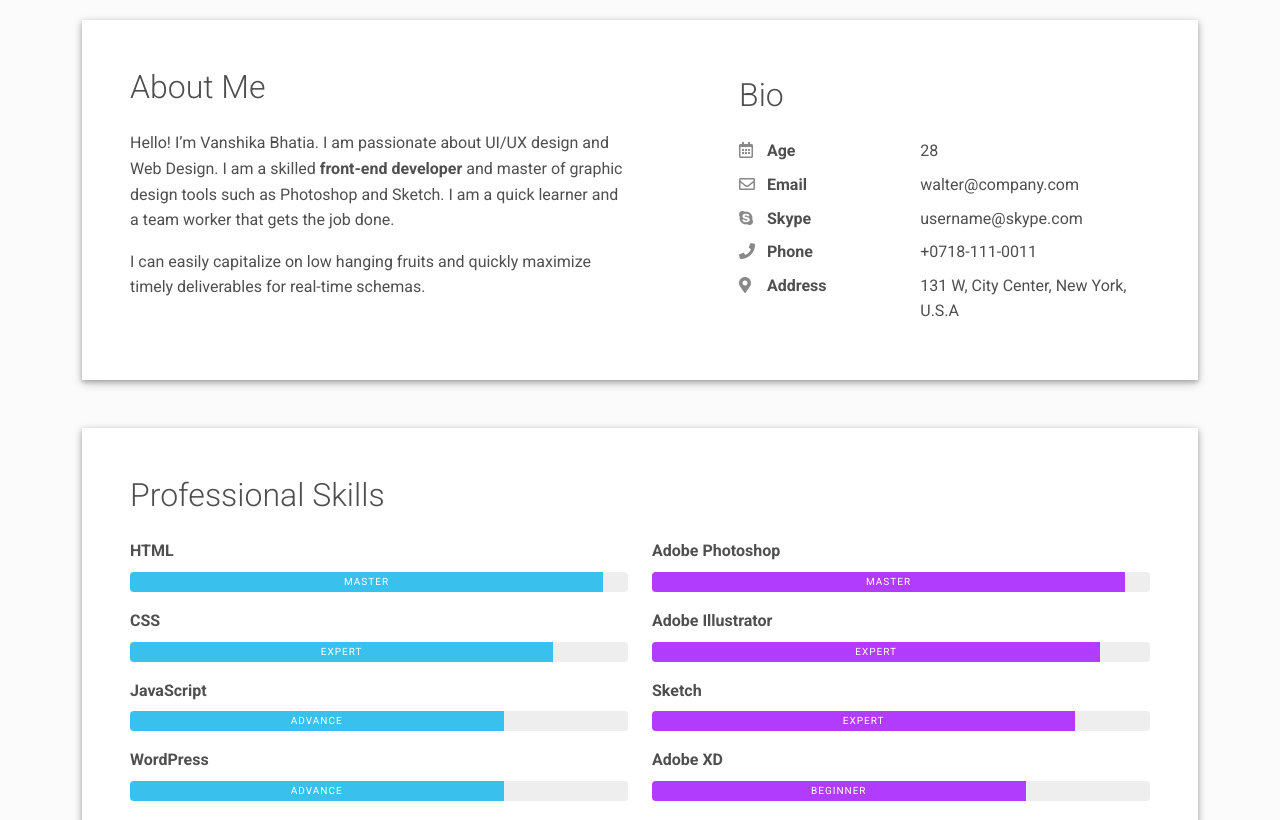
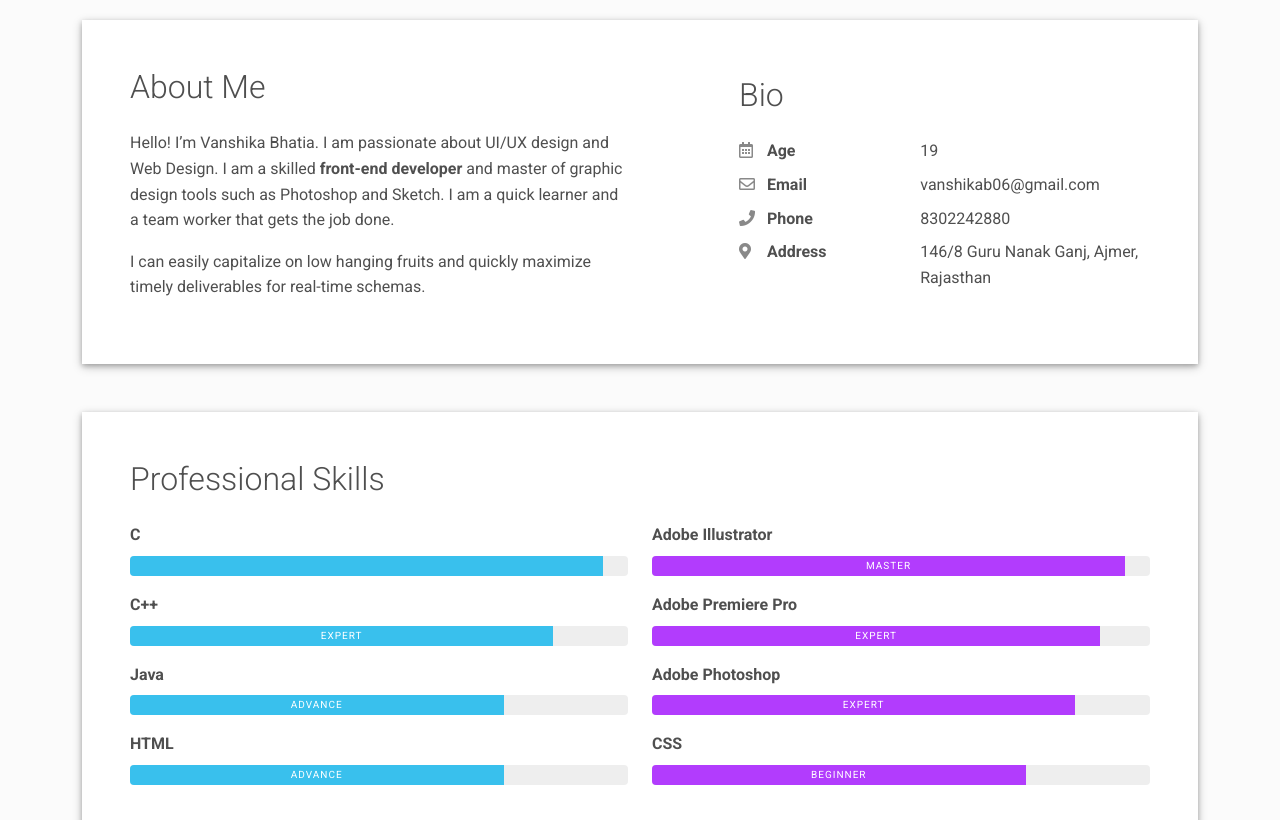
Before and after one commit to vanshikab06/vanshika-resume, a plain HTML site: page index.html in a window 1280 px wide. Shown: the part 640-1460 px from the top of the page. Drawn offline with Linux system fonts and the light colour scheme.

Commit message:
Added_more_information

```diff
--- a/index.html
+++ b/index.html
@@ -64,7 +64,7 @@
             <div class="header-bio mt-3">
               <div data-aos="zoom-in" data-aos-delay="0">
                 <h2 class="h1">Vanshika Bhatia</h2>
-                <p>Front-end Developer and Graphic Designer</p>
+                <p>Computer Science Engineering Student and Graphic Designer</p>
               </div>
               <div class="header-social mb-3 d-print-none" data-aos="zoom-in" data-aos-delay="200">
                 <nav role="navigation">
@@ -102,31 +102,31 @@
               <div class="pb-2 fw-bolder"><i class="far fa-calendar-alt pe-2 text-muted" style="width:24px;opacity:0.85;"></i> Age</div>
             </div>
             <div class="col-sm-7">
-              <div class="pb-2">28</div>
+              <div class="pb-2">19</div>
             </div>
             <div class="col-sm-5">
               <div class="pb-2 fw-bolder"><i class="far fa-envelope pe-2 text-muted" style="width:24px;opacity:0.85;"></i> Email</div>
             </div>
             <div class="col-sm-7">
-              <div class="pb-2">walter@company.com</div>
+              <div class="pb-2">vanshikab06@gmail.com</div>
             </div>
-            <div class="col-sm-5">
+            <!--<div class="col-sm-5">
               <div class="pb-2 fw-bolder"><i class="fab fa-skype pe-2 text-muted" style="width:24px;opacity:0.85;"></i> Skype</div>
             </div>
             <div class="col-sm-7">
               <div class="pb-2">username@skype.com</div>
-            </div>
+            </div>-->
             <div class="col-sm-5">
               <div class="pb-2 fw-bolder"><i class="fas fa-phone pe-2 text-muted" style="width:24px;opacity:0.85;"></i> Phone</div>
             </div>
             <div class="col-sm-7">
-              <div class="pb-2">+0718-111-0011</div>
+              <div class="pb-2">8302242880</div>
             </div>
             <div class="col-sm-5">
               <div class="pb-2 fw-bolder"><i class="fas fa-map-marker-alt pe-2 text-muted" style="width:24px;opacity:0.85;"></i> Address</div>
             </div>
             <div class="col-sm-7">
-              <div class="pb-2">131 W, City Center, New York, U.S.A</div>
+              <div class="pb-2">146/8 Guru Nanak Ganj, Ajmer, Rajasthan</div>
             </div>
           </div>
         </div>
@@ -138,44 +138,44 @@
       <h2 class="h2 fw-light mb-4">Professional Skills</h2>
       <div class="row">
         <div class="col-md-6">
-          <div class="mb-3"><span class="fw-bolder">HTML</span>
+          <div class="mb-3"><span class="fw-bolder">C</span>
             <div class="progress my-2 rounded" style="height: 20px">
-              <div class="progress-bar bg-info" role="progressbar" data-aos="zoom-in-right" data-aos-delay="100" data-aos-anchor=".skills-section" style="width: 95%;" aria-valuenow="95" aria-valuemin="0" aria-valuemax="100">Master</div>
+              <div class="progress-bar bg-info" role="progressbar" data-aos="zoom-in-right" data-aos-delay="100" data-aos-anchor=".skills-section" style="width: 95%;" aria-valuenow="95" aria-valuemin="0" aria-valuemax="100"></div>
             </div>
           </div>
-          <div class="mb-3"><span class="fw-bolder">CSS</span>
+          <div class="mb-3"><span class="fw-bolder">C++</span>
             <div class="progress my-2 rounded" style="height: 20px">
               <div class="progress-bar bg-info" role="progressbar" data-aos="zoom-in-right" data-aos-delay="200" data-aos-anchor=".skills-section" style="width: 85%" aria-valuenow="85" aria-valuemin="0" aria-valuemax="100">Expert</div>
             </div>
           </div>
-          <div class="mb-3"><span class="fw-bolder">JavaScript</span>
+          <div class="mb-3"><span class="fw-bolder">Java</span>
             <div class="progress my-2 rounded" style="height: 20px">
               <div class="progress-bar bg-info" role="progressbar" data-aos="zoom-in-right" data-aos-delay="300" data-aos-anchor=".skills-section" style="width: 75%" aria-valuenow="75" aria-valuemin="0" aria-valuemax="100">Advance</div>
             </div>
           </div>
-          <div class="mb-3"><span class="fw-bolder">WordPress</span>
+          <div class="mb-3"><span class="fw-bolder">HTML</span>
             <div class="progress my-2 rounded" style="height: 20px">
               <div class="progress-bar bg-info" role="progressbar" data-aos="zoom-in-right" data-aos-delay="300" data-aos-anchor=".skills-section" style="width: 75%" aria-valuenow="75" aria-valuemin="0" aria-valuemax="100">Advance</div>
             </div>
           </div>
         </div>
         <div class="col-md-6">
-          <div class="mb-3"><span class="fw-bolder">Adobe Photoshop</span>
+          <div class="mb-3"><span class="fw-bolder">Adobe Illustrator</span>
             <div class="progress my-2 rounded" style="height: 20px">
               <div class="progress-bar bg-secondary" role="progressbar" data-aos="zoom-in-right" data-aos-delay="400" data-aos-anchor=".skills-section" style="width: 95%" aria-valuenow="95" aria-valuemin="0" aria-valuemax="100">Master</div>
             </div>
           </div>
-          <div class="mb-3"><span class="fw-bolder">Adobe Illustrator</span>
+          <div class="mb-3"><span class="fw-bolder">Adobe Premiere Pro</span>
             <div class="progress my-2 rounded" style="height: 20px">
               <div class="progress-bar bg-secondary" role="progressbar" data-aos="zoom-in-right" data-aos-delay="400" data-aos-anchor=".skills-section" style="width: 90%" aria-valuenow="90" aria-valuemin="0" aria-valuemax="100">Expert</div>
             </div>
           </div>
-          <div class="mb-3"><span class="fw-bolder">Sketch</span>
+          <div class="mb-3"><span class="fw-bolder">Adobe Photoshop</span>
             <div class="progress my-2 rounded" style="height: 20px">
               <div class="progress-bar bg-secondary" role="progressbar" data-aos="zoom-in-right" data-aos-delay="500" data-aos-anchor=".skills-section" style="width: 85%" aria-valuenow="85" aria-valuemin="0" aria-valuemax="100">Expert</div>
             </div>
           </div>
-          <div class="mb-3"><span class="fw-bolder">Adobe XD</span>
+          <div class="mb-3"><span class="fw-bolder">CSS</span>
             <div class="progress my-2 rounded" style="height: 20px">
               <div class="progress-bar bg-secondary" role="progressbar" data-aos="zoom-in-right" data-aos-delay="600" data-aos-anchor=".skills-section" style="width: 75%" aria-valuenow="75" aria-valuemin="0" aria-valuemax="100">Beginner</div>
             </div>
```
